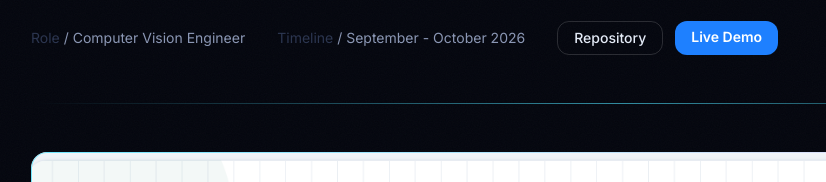
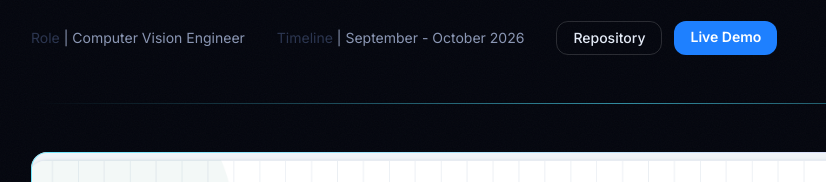
Before and after one commit to ItsmeAldy17/LatestPortfolioWebsite, an Astro site: page /projects/20 in a window 1280 px wide. Shown: the part 342-524 px from the top of the page, 17-843 px from the left. Built offline with nearby package versions, Linux system fonts and the light colour scheme; Astro itself is replaced by a stand-in of ours.

Commit message:
fix(ui): use pipe separator on project meta

```diff
--- a/src/pages/projects/[id].astro
+++ b/src/pages/projects/[id].astro
@@ -67,8 +67,8 @@ const sections = [
     crumbs={[{ name: 'Home', href: '/' }, { name: 'Projects', href: '/projects' }, { name: p.name }]}
   >
     <div slot="meta" class="reveal mt-6 flex flex-wrap items-center gap-x-8 gap-y-3 text-sm">
-      <span class="text-gray-400"><span class="text-gray-600">Role</span> / {p.role}</span>
-      <span class="text-gray-400"><span class="text-gray-600">Timeline</span> / {p.timeline}</span>
+      <span class="text-gray-400"><span class="text-gray-600">Role</span> | {p.role}</span>
+      <span class="text-gray-400"><span class="text-gray-600">Timeline</span> | {p.timeline}</span>
       <div class="flex gap-3">
         {isLink(p.github_link) && (
           <a href={p.github_link} target="_blank" rel="noopener noreferrer" class="rounded-xl border border-white/15 px-4 py-1.5 font-medium text-gray-200 transition-colors hover:border-emerald-500/60 hover:text-emerald-400">Repository</a>
```
